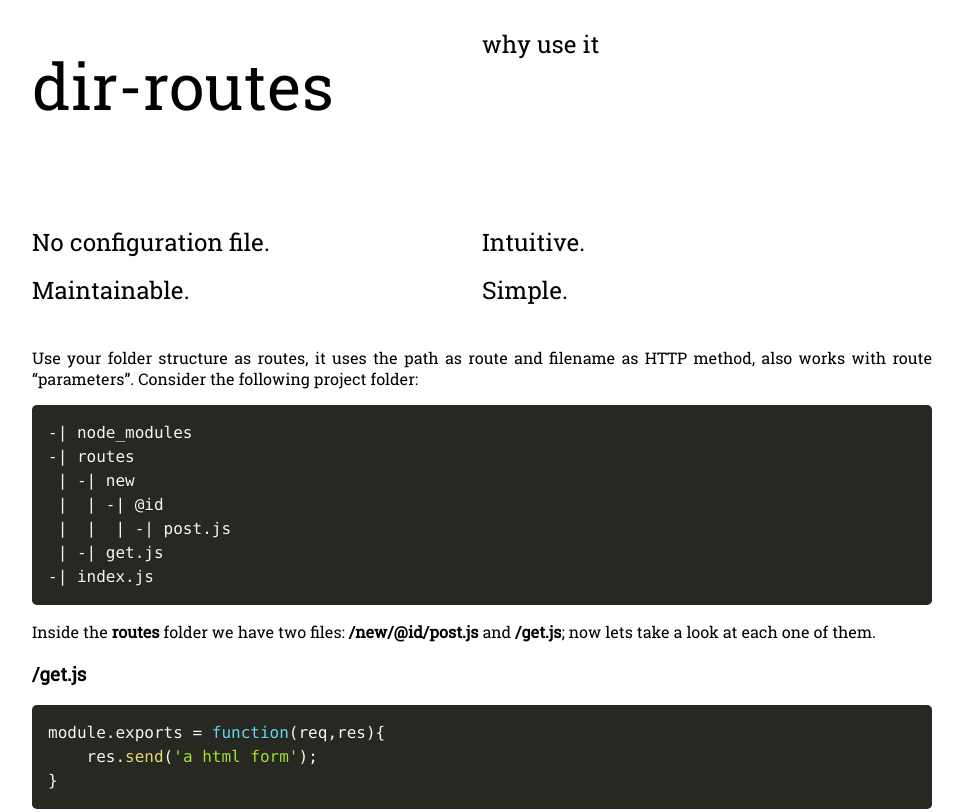
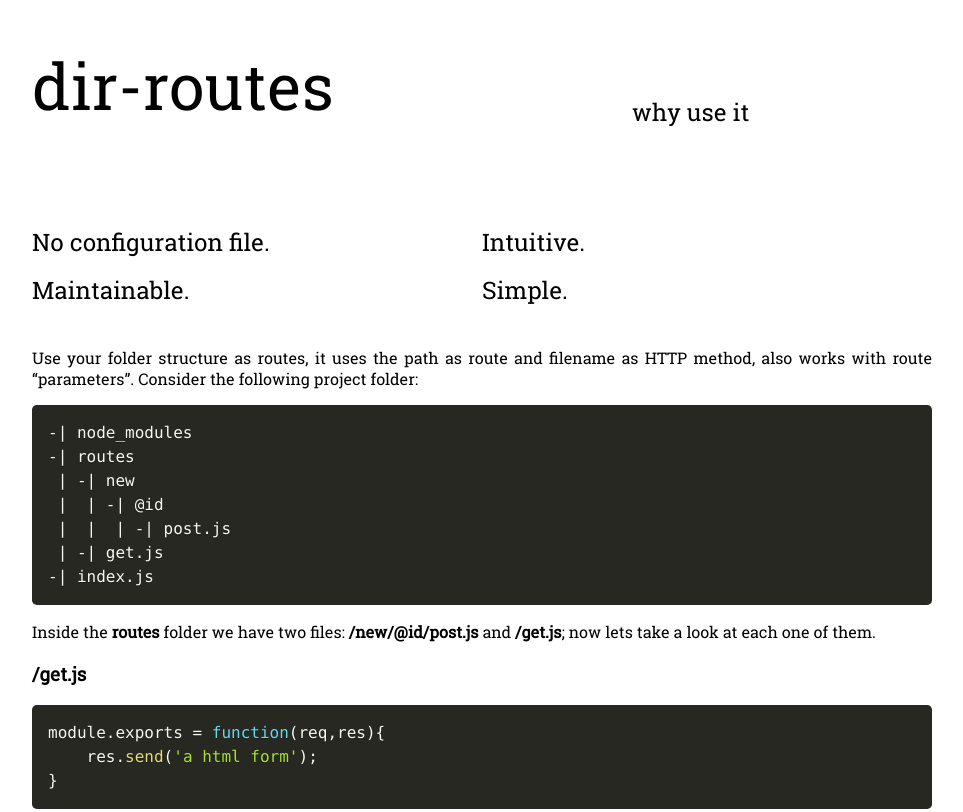
Before and after one commit to DanielSunami/dir-routes, a website: page index.html in a window 1280 px wide. Shown: the top 812 px of the page, without its empty margins (158-1121 px from the left). Drawn offline with Linux system fonts and the light colour scheme; a script that the page names is missing.

Commit message:
fix header

```diff
--- a/index.html
+++ b/index.html
@@ -21,13 +21,13 @@
 <body>
 	<div class="content">
 		<header class="block flex">
-			<a href="/dir-routes/" class="header-link">
-				<div style="width: 80%;">
+			<a href="/dir-routes/" class="header-link" style="width: 66.66%;">
+				<div>
 					<h1>dir-routes</h1>
 				</div>
 			</a>
-			<a href="/dir-routes/why-use-it/" class="header-link">
-				<div style="align-self: flex-end; line-height: 300%;display: inline-block;">
+			<a href="/dir-routes/why-use-it/" class="header-link header-item" style="width: 33.33%;">
+				<div style="line-height: 300%;">
 					<h2 class="light-text">why use it</h2>
 				</div>
 			</a>
--- a/style/main.css
+++ b/style/main.css
@@ -37,6 +37,10 @@ h1 {
     width: 100%;
 }
 
+.header-item {
+	align-self: flex-end;
+}
+
 .foot {
 	margin-bottom: 0;
 	padding-bottom: 0;
@@ -63,4 +67,12 @@ h1 {
 	.flex > div {
 		width: 100%;
 	}
+
+	.flex .header-item {
+		align-self: initial;
+	}
+
+	.flex .header-link {
+		width: 100%;
+	}
 }
```
Also changed, not shown: why-use-it/index.html (+4 -4 lines).
